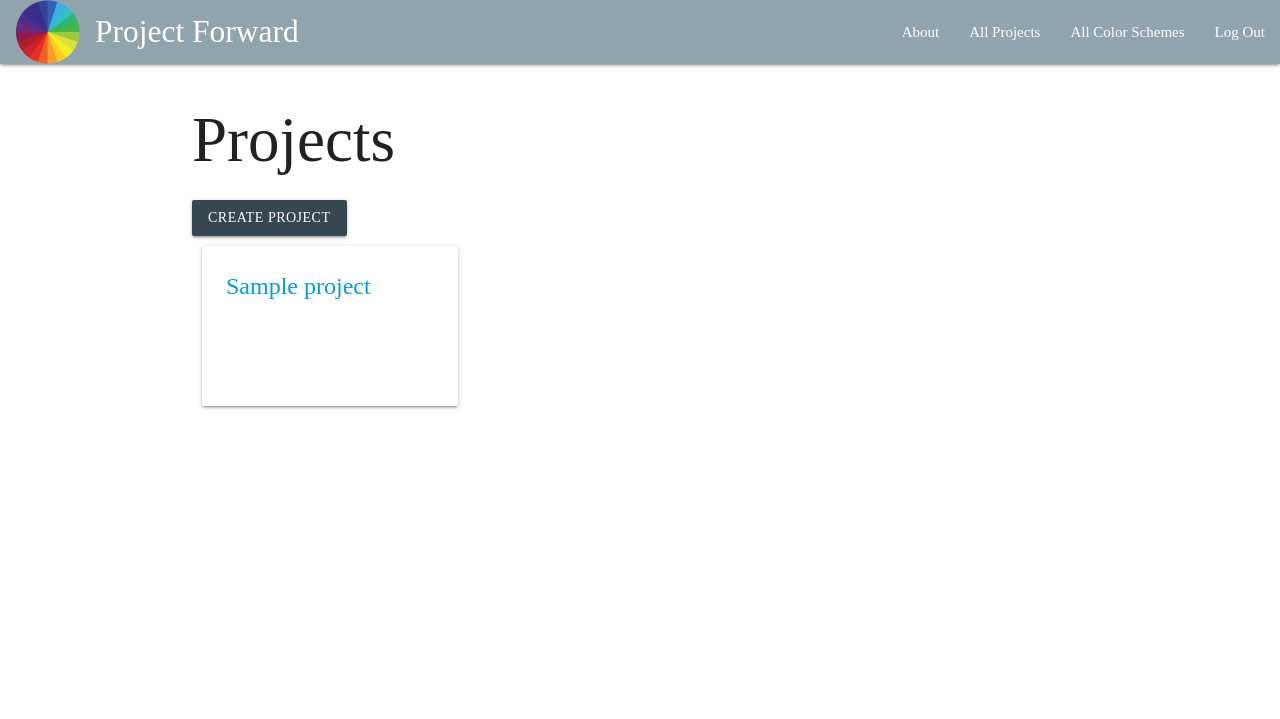
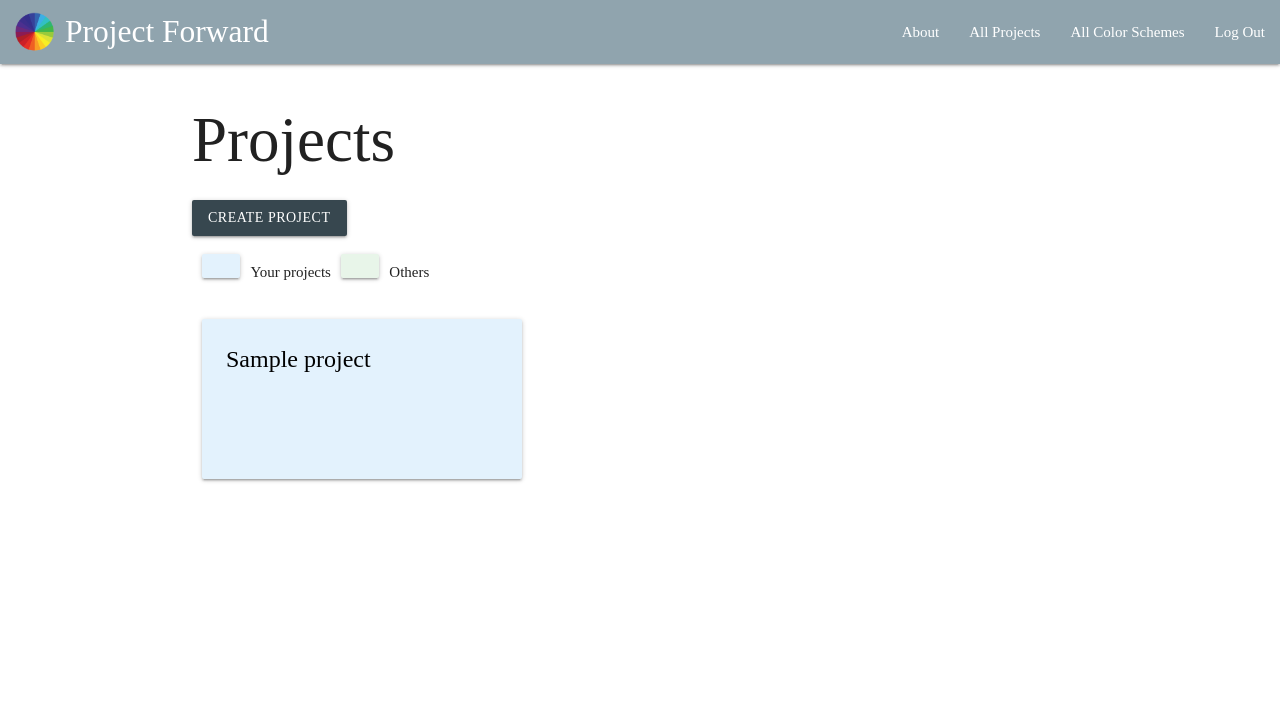
Before and after one commit to laurakelly1/project-forward, a Django app: page /projects in a window 1280 px wide. Shown: the top 719 px of the page. Run offline with Django 4.2, Linux system fonts and the light colour scheme; a user stored in the database is signed in; tables that the repository leaves empty hold one stand-in row (values such as "Sample post").

Commit message:
Color code based on project type

```diff
--- a/main_app/forms.py
+++ b/main_app/forms.py
@@ -14,7 +14,7 @@ class ColorSchemeForm(ModelForm):
 class ProjectsForm(ModelForm):
     class Meta:
         model = Project
-        fields = ['name', 'developer', 'description', 'date_published', 'live_site', 'github', 'color_scheme']
+        fields = ['name', 'developer', 'description', 'date_published', 'live_site', 'github', 'color_scheme', 'project_type']
 
     def __init__(self, *args, **kwargs):
         user = kwargs.pop('user', None)
--- a/main_app/models.py
+++ b/main_app/models.py
@@ -4,6 +4,11 @@ from django.contrib.auth.models import User
 from django.shortcuts import render
 
 # Create your models here.
+PROJECT_TYPE = (
+    ('P', 'Personal Project'),
+    ('O', 'Other'),
+)
+
 class Color(models.Model):
     name = models.CharField(max_length=100)
     hex = models.CharField(max_length=7, default='#000000')
@@ -31,6 +36,7 @@ class Project(models.Model):
     date_published = models.DateField('date published', blank=True, null=True)
     live_site = models.URLField('live site', blank=True)
     github = models.URLField('github link', blank=True)
+    project_type = models.CharField(max_length=1, choices=PROJECT_TYPE, default=PROJECT_TYPE[0][0])
 
     color_scheme = models.ManyToManyField(ColorScheme, blank=True)
     user = models.ForeignKey(User, on_delete=models.CASCADE)
--- a/main_app/static/css/style.css
+++ b/main_app/static/css/style.css
@@ -19,18 +19,15 @@ main {
 
 .logo {
   display: inline-block;
-  height: 100%;
+  height: 60%;
 }
 .logo>img {
   position: absolute;
   top: 50%;
   transform: translateY(-50%);
 }
-.logo>p {
-  transform: translateY(50%);
-}
 .brand-logo {
-  margin-left: 80px;
+  margin-left: 50px;
 }
 /* Home page */
 .home-page {
@@ -50,13 +47,17 @@ main {
 }
 
 /* Projects */
-
+.key {
+  display: flex;
+  gap: 10px;
+  margin: 10px;
+}
 .project-cards {
   display: flex;
   flex-flow: row wrap;
 }
 .project-card {
-  width: 20vw;
+  width: 25vw;
   margin: 10px;
   height: 20vh;
 }
--- a/main_app/templates/home.html
+++ b/main_app/templates/home.html
@@ -10,7 +10,7 @@
     <link rel="stylesheet" type="text/css" href="{% static 'css/style.css' %}" />
     <link rel="preconnect" href="https://fonts.googleapis.com">
 <link rel="preconnect" href="https://fonts.gstatic.com" crossorigin>
-<link href="https://fonts.googleapis.com/css2?family=Playfair+Display:ital,wght@0,400;0,500;0,600;0,700;1,400;1,500;1,600&display=swap" rel="stylesheet">
+<link href="https://fonts.googleapis.com/css2?family=Space+Grotesk:wght@300;400;500;600;700&display=swap" rel="stylesheet">
     <script src="https://cdnjs.cloudflare.com/ajax/libs/materialize/1.0.0/js/materialize.min.js"></script>
     <title>Project Forward</title>
 </head>
--- a/main_app/templates/main_app/project_form.html
+++ b/main_app/templates/main_app/project_form.html
@@ -9,6 +9,7 @@
     <table>
         {{ form.as_table }}
     </table>
+    <br/>
     <input type="submit" value="Submit!" class="btn blue-grey darken-3" />
 </form>
 <script>
@@ -21,5 +22,8 @@
     });
     var selectEl = document.getElementById('id_color_scheme');
     M.FormSelect.init(selectEl);
+
+    var selectEl = document.getElementById('id_project_type');
+    M.FormSelect.init(selectEl);
 </script>
 {% endblock %}
--- a/main_app/templates/projects/index.html
+++ b/main_app/templates/projects/index.html
@@ -2,12 +2,22 @@
 
 <h1>Projects</h1>
 <a href="{% url 'projects_create' %}" class="btn blue-grey darken-3">Create Project</a>
+<div class="key">
+    <div class="card blue lighten-5" style="width: 3vw; height: 3vh;"></div>
+    <p>Your projects</p>
+    <div class="card green lighten-5" style="width: 3vw; height: 3vh;"></div>
+    <p>Others</p>
+</div>
 <div class="project-cards">
     {% for project in projects %}
-<div class="card project-card">
+    {% if project.project_type == 'P' %}
+    <div class="card project-card blue lighten-5">
+        {% else %}
+        <div class="card project-card green lighten-5">
+            {% endif %}
             <a href="{% url 'detail' project.id %}">
                 <div class="card-content">
-            <span class="card-title">{{ project.name }}</span>
+                    <span class="card-title black-text">{{ project.name }}</span>
                 </div>
             </a>
         </div>
```
Also changed, not shown: main_app/templates/projects/detail.html (+10 -4 lines), main_app/views.py (+0 -9 lines), main_app/migrations/0012_project_project_type.py (added). Lines whose indentation alone changed are shown as unchanged.
